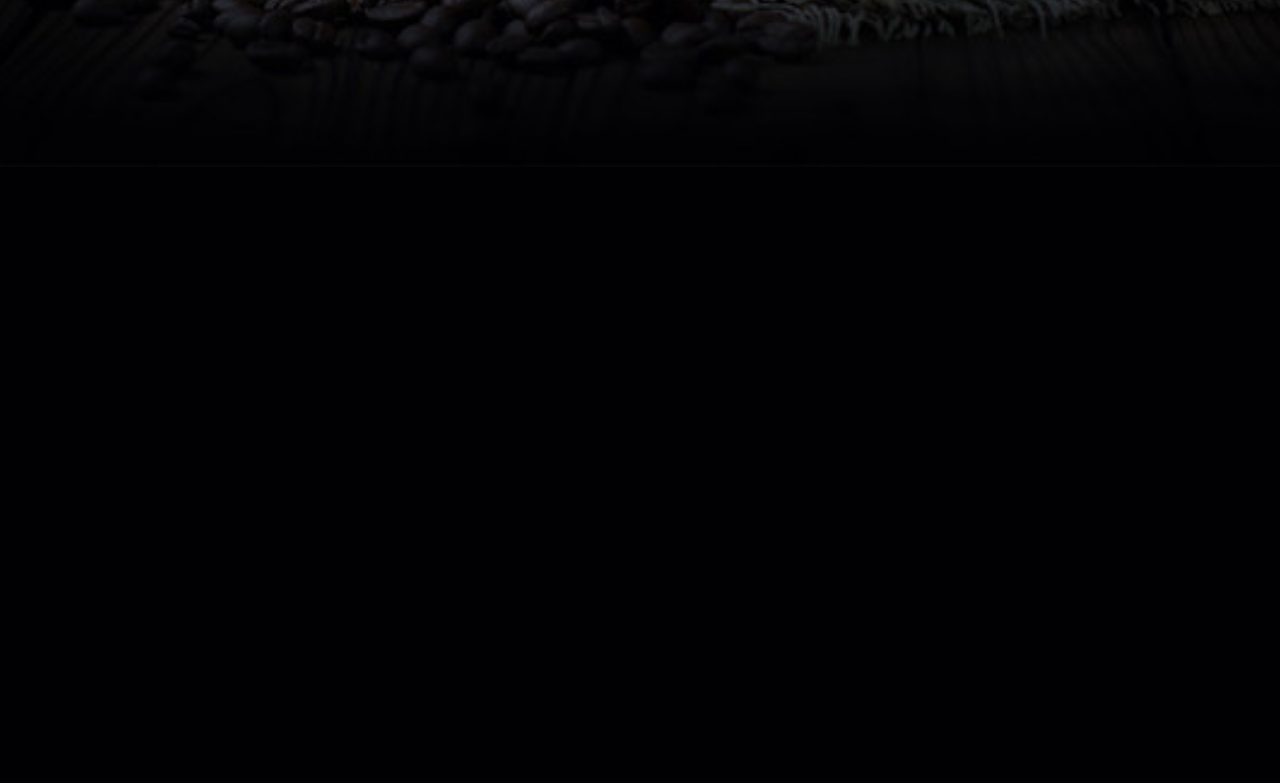
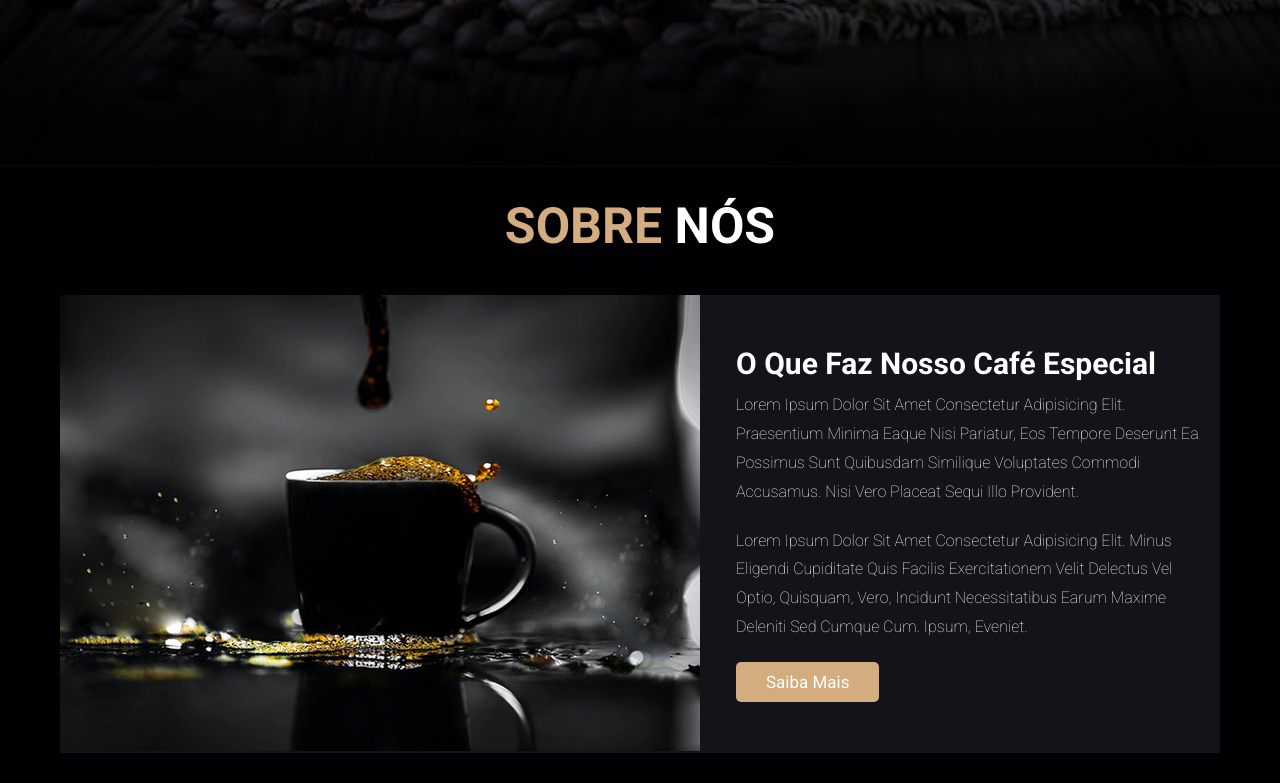
Before and after one commit to carlosfermino/projeto-coffee-day, a plain HTML site: page index.html in a window 1280 px wide. Shown: the part 633-1416 px from the top of the page. Before the commit the page ends 860 px from the top, so only its background shows below. Drawn offline with Linux system fonts and the light colour scheme.

Commit message:
Terminado about

```diff
--- a/index.html
+++ b/index.html
@@ -32,7 +32,7 @@
   </header>
 
   <div class="home-container">
-    <section id="#home">
+    <section id="home">
       <div class="content">
         <h3>Code como melhor café da região</h3>
         <p>Lorem ipsum, dolor sit amet consectetur adipisicing elit. Labore inventore ea unde, animi, perspiciatis quos ullam laboriosam debitis sunt aperiam ducimus quod nihil! Odio officiis ab cumque exercitationem laborum? Voluptas?</p>
@@ -41,8 +41,19 @@
     </section>
   </div>
 
-  <section class="about">
-
+  <section class="about" id="about">
+    <h2 class="title">Sobre<span> nós</span></h2>
+    <div class="row">
+      <div class="container-image">
+        <img src="./img/about-img.jpg" alt="sobre-nos">
+      </div>
+      <div class="content">
+        <h3>O que faz Nosso Café Especial</h3>
+        <p>Lorem ipsum dolor sit amet consectetur adipisicing elit. Praesentium minima eaque nisi pariatur, eos tempore deserunt ea possimus sunt quibusdam similique voluptates commodi accusamus. Nisi vero placeat sequi illo provident.</p>
+        <p>Lorem ipsum dolor sit amet consectetur adipisicing elit. Minus eligendi cupiditate quis facilis exercitationem velit delectus vel optio, quisquam, vero, incidunt necessitatibus earum maxime deleniti sed cumque cum. Ipsum, eveniet.</p>
+        <a href="#" class="btn">Saiba Mais</a>
+      </div>
+    </div>
   </section>
 
 </body>
--- a/styles.css
+++ b/styles.css
@@ -36,6 +36,7 @@ section {
   right: 0;
   z-index: 99;
   border-bottom: var(--border);
+  background-color: var(--bg);
 }
 
 .header section {
@@ -79,6 +80,10 @@ section {
   display: inline-block;
 }
 
+.btn:hover {
+  letter-spacing: .1rem;
+}
+
 .home-container {
   background: url("./img/home-img.jpg");
   background-position: center;
@@ -106,3 +111,36 @@ section {
   line-height: 1.8;
   padding: 1rem 0;
 }
+
+.title {
+  font-size: 5rem;
+  color: var(--main-color);
+  text-align: center;
+  text-transform: uppercase;
+  margin-bottom: 4rem;
+}
+.title span {
+  color: var(--withe);
+  text-transform: uppercase;
+}
+
+.about .row {
+  display: flex;
+  gap: 1.6rem;
+  align-items: center;
+  background-color: var(--black);
+}
+
+.about .row .content {
+  padding: 2rem;
+}
+.about .row .content h3 {
+  font-size: 3rem;
+  color: var(--withe);
+}
+.about .row .content p {
+  font-size: 1.6rem;
+  color: var(--withe);
+  padding: 1rem 0;
+  line-height: 1.8;
+}
```
